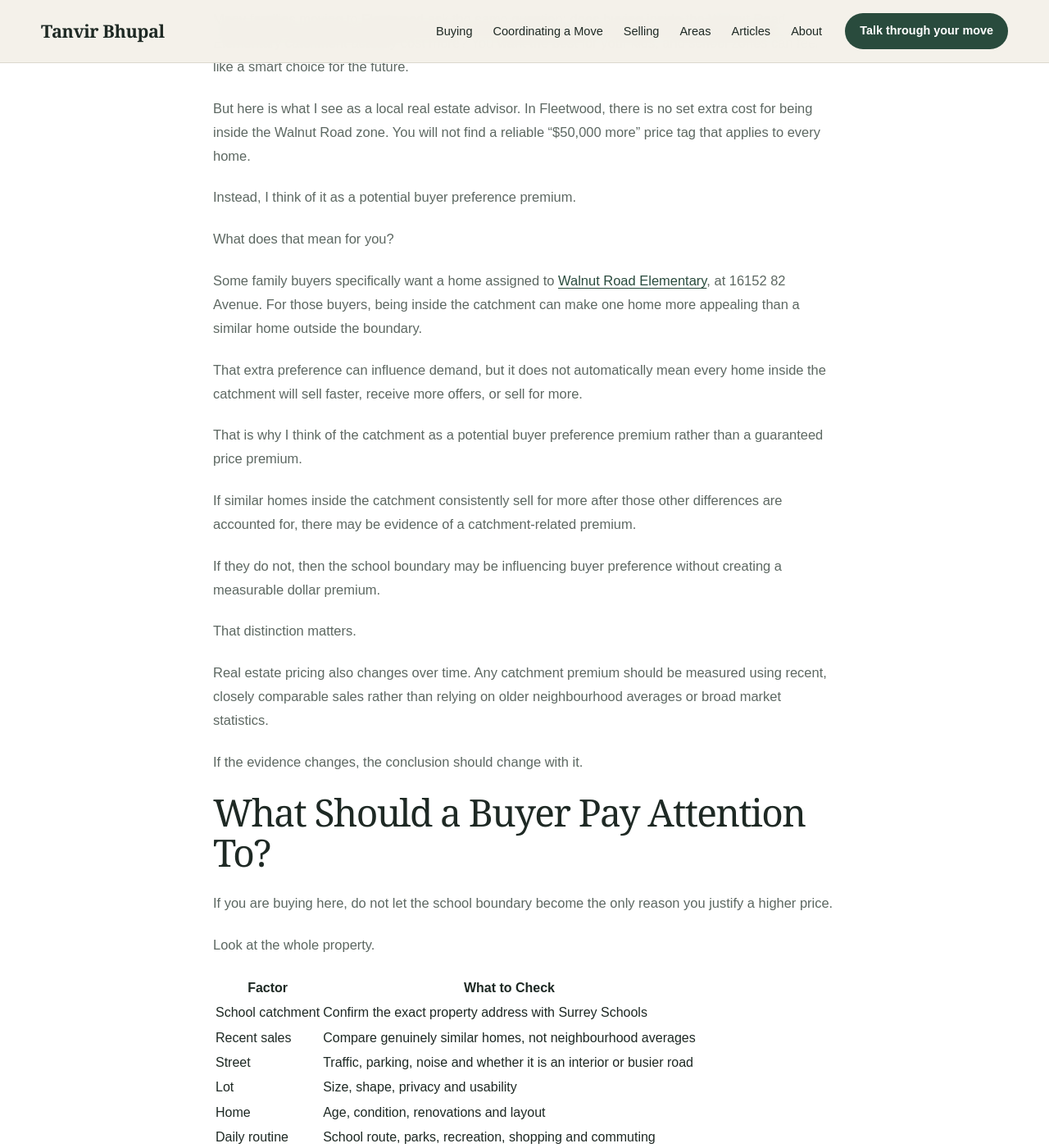
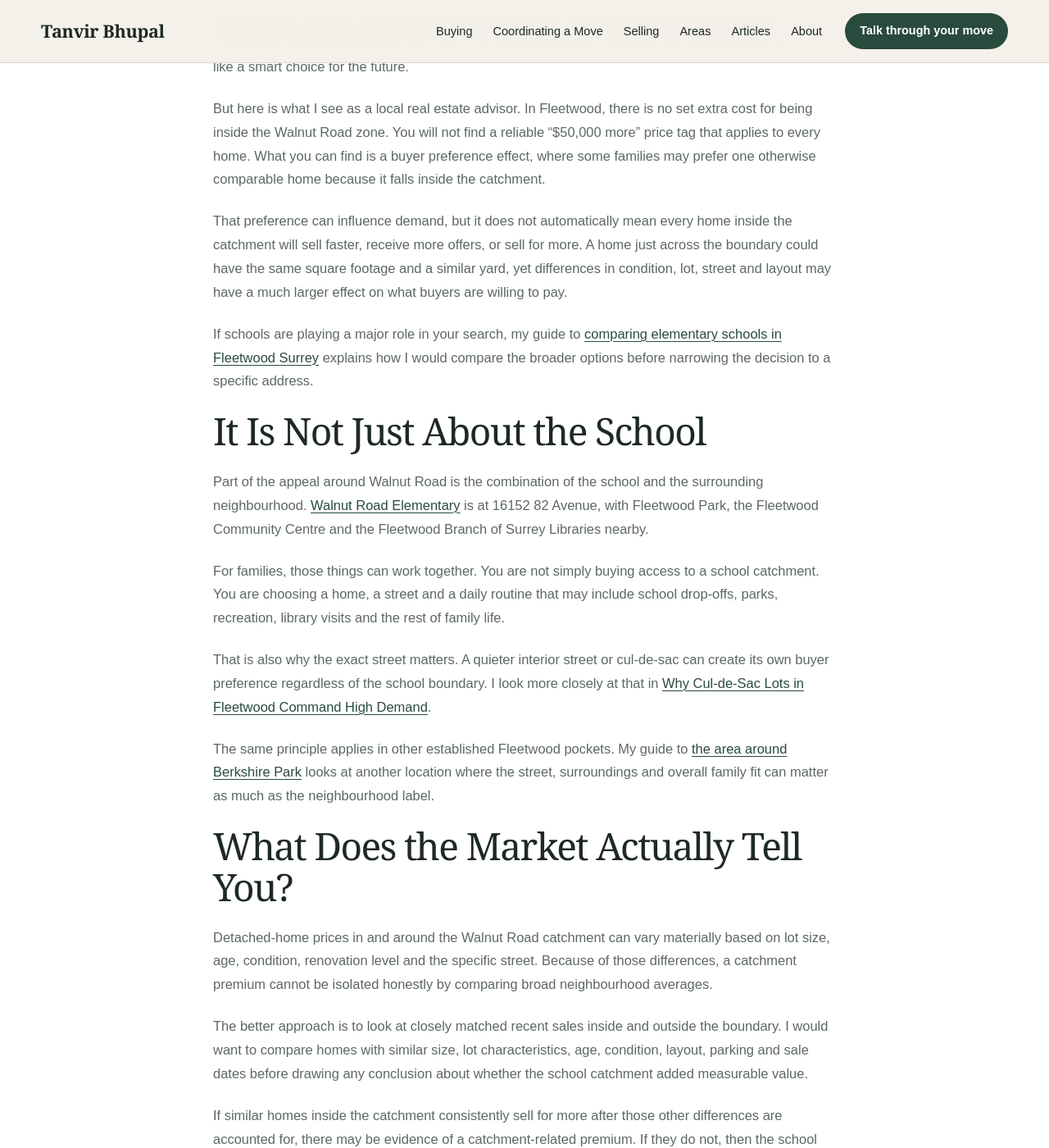
Before and after one commit to gvancouverhomes/tanvirbhupal-website, a Jekyll site: the page built from articles/does-buying-inside-the-walnut-road-elementary-catchment-cost-more.md, in a window 1280 px wide and 1400 px high, scrolled down 760 px. Shown: the whole window at 82% size. Built offline with Jekyll 4.4.1, drawn with Linux system fonts in a browser that asks for light colours; some of the changed text lies outside the part shown.

Commit message:
Revise article on Walnut Road Elementary catchment pricing
Updated the article to clarify that there is no fixed dollar premium for homes inside the Walnut Road Elementary catchment. Revised descriptions and summaries for better clarity and accuracy.

```diff
--- a/articles/does-buying-inside-the-walnut-road-elementary-catchment-cost-more.md
+++ b/articles/does-buying-inside-the-walnut-road-elementary-catchment-cost-more.md
@@ -2,7 +2,7 @@
 layout: article
 title: "Does Buying Inside the Walnut Road Elementary Catchment Cost More?"
 meta_title: "Walnut Road Elementary Catchment Home Prices | Fleetwood"
-description: "Does the Walnut Road Elementary catchment add a price premium in Fleetwood? Learn how to compare buyer demand, recent sales, location and school boundaries."
+description: "Does buying inside the Walnut Road Elementary catchment cost more? Learn how school preference, comparable sales and the surrounding Fleetwood location can affect buyer demand."
 permalink: /articles/does-buying-inside-the-walnut-road-elementary-catchment-cost-more/
 canonical: "https://tanvirbhupal.com/articles/does-buying-inside-the-walnut-road-elementary-catchment-cost-more/"
 date: 2026-08-20
@@ -12,17 +12,17 @@ primary_hub_url: /articles/fleetwood/raising-a-family/
 primary_hub_canonical: "https://tanvirbhupal.com/articles/fleetwood/raising-a-family/"
 articles_url: /articles/
 articles_canonical: "https://tanvirbhupal.com/articles/"
-quick_answer: "There is no reliable fixed dollar premium for buying inside the Walnut Road Elementary catchment in Fleetwood. A school catchment can matter to some family buyers, but any price difference should be tested against closely comparable recent sales because lot size, condition, street, age and renovation level can have a much larger effect on value."
+quick_answer: "There is no reliable fixed dollar premium for buying inside the Walnut Road Elementary catchment in Fleetwood. Some family buyers may prefer homes inside the catchment, but any measurable price difference needs to be tested against closely comparable recent sales because the home, lot, street and condition can matter just as much."
 related_articles:
   - title: "How to Compare Elementary Schools in Fleetwood Surrey"
     url: /articles/how-to-compare-elementary-schools-in-fleetwood-surrey/
-    summary: "Compare Fleetwood elementary schools by catchment, capacity, programs, childcare and the practical factors that matter to your family."
+    summary: "Compare Fleetwood elementary schools using catchments, location and the practical factors that matter to your family."
+  - title: "Can Out-of-Town Families Get Into Fleetwood Park Secondary for September?"
+    url: /articles/can-out-of-town-families-get-into-fleetwood-park-secondary-school-for-september/
+    summary: "Understand how address, catchment and registration timing can affect a family's secondary-school planning."
   - title: "Why Cul-de-Sac Lots in Fleetwood Command High Demand"
     url: /articles/why-cul-de-sac-lots-in-fleetwood-command-high-demand/
-    summary: "Understand why street position, traffic and lot characteristics can influence family-buyer demand independently of a school catchment."
-  - title: "Is the Area Around Berkshire Park One of Fleetwood's Best Quiet Residential Locations?"
-    url: /articles/is-the-area-around-berkshire-park-one-of-fleetwoods-best-quiet-residential-locations/
-    summary: "Compare another established Fleetwood residential pocket where the street and surrounding environment matter as much as the neighbourhood name."
+    summary: "See why street position and lot characteristics can influence family-buyer demand independently of a school catchment."
 cta_eyebrow: "Raising a Family in Fleetwood"
 cta_heading: "Trying to decide whether a school catchment is worth paying for?"
 cta_text: "If Walnut Road or another Fleetwood school is influencing your search, we can compare the exact catchment, recent comparable sales, street and property before you decide what the home is worth to you."
@@ -32,68 +32,53 @@ cta_url: /contact/
 
 Many families moving to Fleetwood ask the same question: does buying inside the Walnut Road Elementary catchment actually cost more? You want the best for your kids, and school zones can feel like a smart choice for the future.
 
-But here is what I see as a local real estate advisor. In Fleetwood, there is no set extra cost for being inside the Walnut Road zone. You will not find a reliable "$50,000 more" price tag that applies to every home.
+But here is what I see as a local real estate advisor. In Fleetwood, there is no set extra cost for being inside the Walnut Road zone. You will not find a reliable "$50,000 more" price tag that applies to every home. What you can find is a buyer preference effect, where some families may prefer one otherwise comparable home because it falls inside the catchment.
 
-Instead, I think of it as a potential buyer preference premium.
+That preference can influence demand, but it does not automatically mean every home inside the catchment will sell faster, receive more offers, or sell for more. A home just across the boundary could have the same square footage and a similar yard, yet differences in condition, lot, street and layout may have a much larger effect on what buyers are willing to pay.
 
-What does that mean for you?
+If schools are playing a major role in your search, my guide to [comparing elementary schools in Fleetwood Surrey]({{ '/articles/how-to-compare-elementary-schools-in-fleetwood-surrey/' | relative_url }}) explains how I would compare the broader options before narrowing the decision to a specific address.
 
-Some family buyers specifically want a home assigned to <a href="https://www.surreyschools.ca/walnutroad" target="_blank" rel="noopener noreferrer">Walnut Road Elementary</a>, at 16152 82 Avenue. For those buyers, being inside the catchment can make one home more appealing than a similar home outside the boundary.
+## It Is Not Just About the School
 
-That extra preference can influence demand, but it does not automatically mean every home inside the catchment will sell faster, receive more offers, or sell for more.
+Part of the appeal around Walnut Road is the combination of the school and the surrounding neighbourhood. <a href="https://www.surreyschools.ca/walnutroad" target="_blank" rel="noopener noreferrer">Walnut Road Elementary</a> is at 16152 82 Avenue, with Fleetwood Park, the Fleetwood Community Centre and the Fleetwood Branch of Surrey Libraries nearby.
 
-That is why I think of the catchment as a potential buyer preference premium rather than a guaranteed price premium.
+For families, those things can work together. You are not simply buying access to a school catchment. You are choosing a home, a street and a daily routine that may include school drop-offs, parks, recreation, library visits and the rest of family life.
 
-If similar homes inside the catchment consistently sell for more after those other differences are accounted for, there may be evidence of a catchment-related premium.
+That is also why the exact street matters. A quieter interior street or cul-de-sac can create its own buyer preference regardless of the school boundary. I look more closely at that in [Why Cul-de-Sac Lots in Fleetwood Command High Demand]({{ '/articles/why-cul-de-sac-lots-in-fleetwood-command-high-demand/' | relative_url }}).
 
-If they do not, then the school boundary may be influencing buyer preference without creating a measurable dollar premium.
+The same principle applies in other established Fleetwood pockets. My guide to [the area around Berkshire Park]({{ '/articles/is-the-area-around-berkshire-park-one-of-fleetwoods-best-quiet-residential-locations/' | relative_url }}) looks at another location where the street, surroundings and overall family fit can matter as much as the neighbourhood label.
 
-That distinction matters.
+## What Does the Market Actually Tell You?
 
-Real estate pricing also changes over time. Any catchment premium should be measured using recent, closely comparable sales rather than relying on older neighbourhood averages or broad market statistics.
+Detached-home prices in and around the Walnut Road catchment can vary materially based on lot size, age, condition, renovation level and the specific street. Because of those differences, a catchment premium cannot be isolated honestly by comparing broad neighbourhood averages.
 
-If the evidence changes, the conclusion should change with it.
+The better approach is to look at closely matched recent sales inside and outside the boundary. I would want to compare homes with similar size, lot characteristics, age, condition, layout, parking and sale dates before drawing any conclusion about whether the school catchment added measurable value.
 
-## What Should a Buyer Pay Attention To?
+If similar homes inside the catchment consistently sell for more after those other differences are accounted for, there may be evidence of a catchment-related premium. If they do not, then the school boundary may still influence buyer preference without producing a reliable dollar premium.
 
-If you are buying here, do not let the school boundary become the only reason you justify a higher price.
+Real estate pricing changes over time too, so this is not something I would treat as a permanent number. If the evidence changes, the conclusion should change with it.
 
-Look at the whole property.
+## What Should You Pay Attention to as a Buyer?
 
-| Factor | What to Check |
-| --- | --- |
-| School catchment | Confirm the exact property address with Surrey Schools |
-| Recent sales | Compare genuinely similar homes, not neighbourhood averages |
-| Street | Traffic, parking, noise and whether it is an interior or busier road |
-| Lot | Size, shape, privacy and usability |
-| Home | Age, condition, renovations and layout |
-| Daily routine | School route, parks, recreation, shopping and commuting |
+If you are buying here, do not let the school boundary become the only reason you justify a higher price. Look at the whole property.
 
-If secondary school planning matters as well, remember that elementary and secondary catchments are separate questions. My guide to [Fleetwood Park Secondary registration for relocating families]({{ '/articles/can-out-of-town-families-get-into-fleetwood-park-secondary-school-for-september/' | relative_url }}) explains why the exact address and registration process matter.
+Pay attention to the exact school assignment, recent comparable sales, the amount of traffic on the street, lot size and privacy, the condition and layout of the home, parking, and how the location works for your family's normal routine. Those factors can all affect how desirable a property feels and what it is worth.
 
-## What About SkyTrain?
-
-The neighbourhood is also close to a major transportation change.
-
-The <a href="https://surreylangleyskytrain.gov.bc.ca/project-overview/" target="_blank" rel="noopener noreferrer">Surrey Langley SkyTrain project</a> is extending the Expo Line along Fraser Highway. Fleetwood Station is planned at 160 Street and Fraser Highway, and the project's current anticipated in-service date is late 2029.
-
-That does not mean every nearby property will increase in value by a predictable amount. It means transit access is another location factor buyers may consider alongside schools, parks, housing and the street itself.
+Secondary-school planning is a separate question as well. If Fleetwood Park Secondary matters to your move, my guide to [Fleetwood Park Secondary registration for relocating families]({{ '/articles/can-out-of-town-families-get-into-fleetwood-park-secondary-school-for-september/' | relative_url }}) explains why the exact address and registration process need to be checked independently.
 
 ## Always Verify the Exact Catchment
 
-Do not assume a property is assigned to Walnut Road because it looks close on a map or because a real estate listing says it is nearby.
+Do not assume a property is assigned to Walnut Road Elementary because it looks close on a map, because another home on the street attends the school, or because a listing describes the property as being nearby.
 
 Use the official <a href="https://www.surreyschools.ca/demographicsandfacilitiesplanning/school-locator" target="_blank" rel="noopener noreferrer">Surrey Schools School Locator</a> and enter the exact property address.
 
-Catchment boundaries and registration conditions can change. If the school assignment is important to your purchase, verify it before removing subjects or making a decision based on the catchment.
+Catchment boundaries can change, so if the school assignment is important to your purchase, verify the specific address before making the decision around it.
 
 ## My Take
 
-Buying inside the Walnut Road Elementary catchment can matter to a family who specifically wants that school and likes this part of Fleetwood.
+Buying inside the Walnut Road Elementary catchment can matter to a family that specifically wants the school and likes this part of Fleetwood. That buyer preference is real enough to consider, but it should not be confused with a guaranteed price premium.
 
-But I would not pay an assumed school premium simply because a property sits on one side of a boundary.
-
-I would compare the actual home against recent comparable sales, then decide how much the school assignment, street and surrounding amenities are worth to your family.
+I would not pay more for a house simply because it falls on one side of a school boundary. I would compare the actual property against recent comparable sales and then decide how much the school assignment, street and surrounding amenities are worth to your family.
 
 A good home in the right location is still the goal. The catchment is one part of that decision, not the entire value of the property.
 
@@ -101,27 +86,22 @@ A good home in the right location is still the goal. The catchment is one part o
 
 <div class="faq-list">
   <details>
-    <summary>Does buying inside the Walnut Road Elementary catchment automatically cost more?</summary>
-    <p>No. There is no fixed dollar premium that applies to every home inside the catchment. Any price difference should be tested using closely comparable recent sales because lot size, condition, street, age and renovations can materially affect value.</p>
+    <summary>Is buying inside the Walnut Road Elementary catchment a sure investment?</summary>
+    <p>No real estate purchase is guaranteed to increase in value. The future value of a home still depends on the property itself, the price paid, market conditions and other factors. The school catchment should be treated as one part of the buying decision rather than an investment guarantee.</p>
   </details>
 
   <details>
     <summary>Do homes inside the Walnut Road catchment always sell for more money?</summary>
-    <p>No. A poorly located or dated home inside the catchment can still be worth less than a better property outside it. The school boundary may influence some buyers, but it does not override the characteristics of the property itself.</p>
+    <p>No. A home in poor condition inside the catchment can still sell for less than a better home outside it. A catchment may influence buyer preference, but it does not create a fixed dollar premium that applies to every property.</p>
   </details>
 
   <details>
     <summary>Why do families consider this part of Fleetwood?</summary>
-    <p>Walnut Road Elementary is located near established residential streets as well as Fleetwood Park, Fleetwood Community Centre and the Fleetwood Branch of Surrey Libraries. For some families, that combination can make the location attractive for everyday life.</p>
+    <p>The appeal can be the combination of the school, established residential streets, parks, recreation and other nearby community amenities. Whether that combination is worth more depends on the individual buyer and the specific property.</p>
   </details>
 
   <details>
-    <summary>How do I check whether a Fleetwood home is in the Walnut Road Elementary catchment?</summary>
-    <p>Enter the exact property address into the official <a href="https://www.surreyschools.ca/demographicsandfacilitiesplanning/school-locator" target="_blank" rel="noopener noreferrer">Surrey Schools School Locator</a>. If the school assignment is important to your purchase, confirm any uncertainty directly with Surrey Schools rather than relying on proximity or a listing description.</p>
-  </details>
-
-  <details>
-    <summary>Is buying in the Walnut Road catchment a guaranteed investment?</summary>
-    <p>No real estate purchase is guaranteed to increase in value. The future value of a Fleetwood home will depend on the property itself, the price paid, market conditions and many other factors. A school catchment should be treated as one consideration rather than an investment guarantee.</p>
+    <summary>How do I check whether a home is inside the Walnut Road Elementary catchment?</summary>
+    <p>Enter the exact property address into the official <a href="https://www.surreyschools.ca/demographicsandfacilitiesplanning/school-locator" target="_blank" rel="noopener noreferrer">Surrey Schools School Locator</a>. If the school assignment is important to your purchase, verify the address rather than relying on proximity or a real estate listing description.</p>
   </details>
 </div>
```
